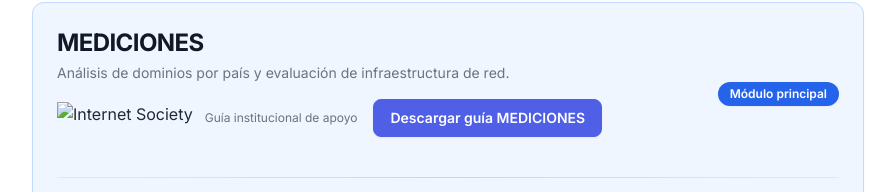
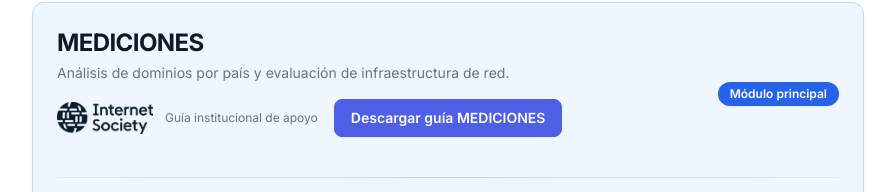
Before and after one commit to sociedadinternetecuador-lgtm/mediciones-isoc-lac-v2, a website: page index.html in a window 1280 px wide. Shown: the part 323-515 px from the top of the page, without its empty margins (192-1087 px from the left). Drawn offline with nearby package versions, Linux system fonts and the light colour scheme.

Commit message:
Corrige ruta logo ISOC final

```diff
--- a/index.html
+++ b/index.html
@@ -201,7 +201,7 @@
 <div class="mt-4 mb-6 flex items-center justify-between gap-4 flex-wrap">
   <div class="flex items-center gap-3">
     <img
-      src="/assets/isoc-logo-blue.png"
+      src="/assets/ISOC_Logo_Dark-RGB.png"
       alt="Internet Society"
       class="h-8 w-auto"
     />
```
Also changed, not shown: public/assets/ISOC_Logo_Dark-RGB.png (renamed from public/assets/ISOC Logo_Dark-RGB.png).
